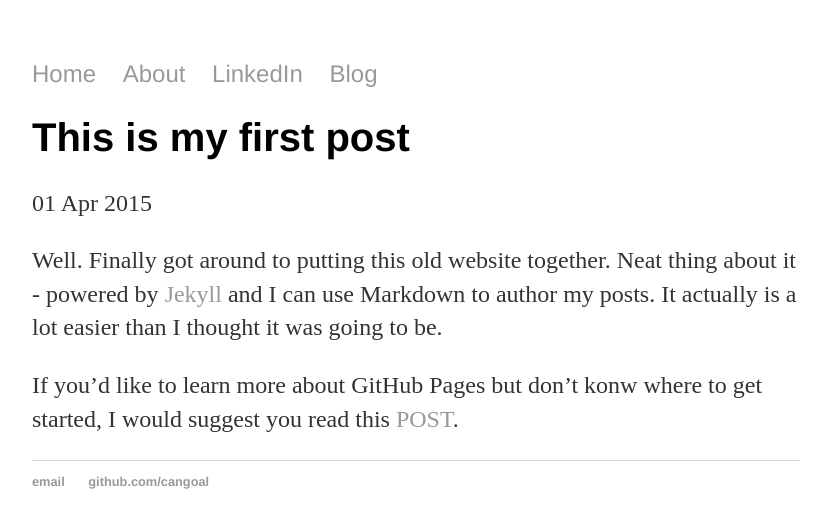
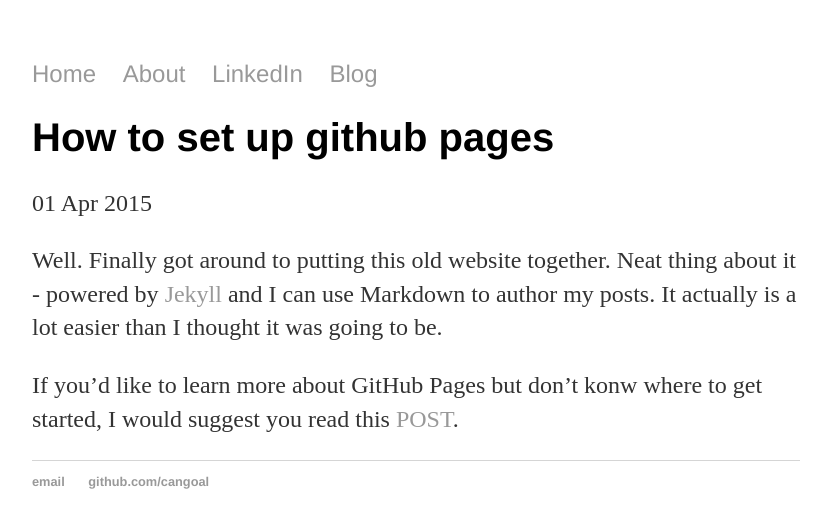
Before and after one commit to cangoal/cangoal.github.io, a Jekyll site: the page built from _posts/2015-04-01-cangoal-site-launched.md, in a window 1280 px wide. Shown: the top 528 px of the page, without its empty margins (224-1051 px from the left). Built offline with Jekyll 4.4.1, drawn with Linux system fonts in a browser that asks for light colours.

Commit message:
Update 2015-04-01-cangoal-site-launched.md

```diff
--- a/_posts/2015-04-01-cangoal-site-launched.md
+++ b/_posts/2015-04-01-cangoal-site-launched.md
@@ -1,6 +1,6 @@
 ---
 layout: post
-title: "This is my first post"
+title: "How to set up github pages"
 date: 2015-04-01
 ---
 
```
